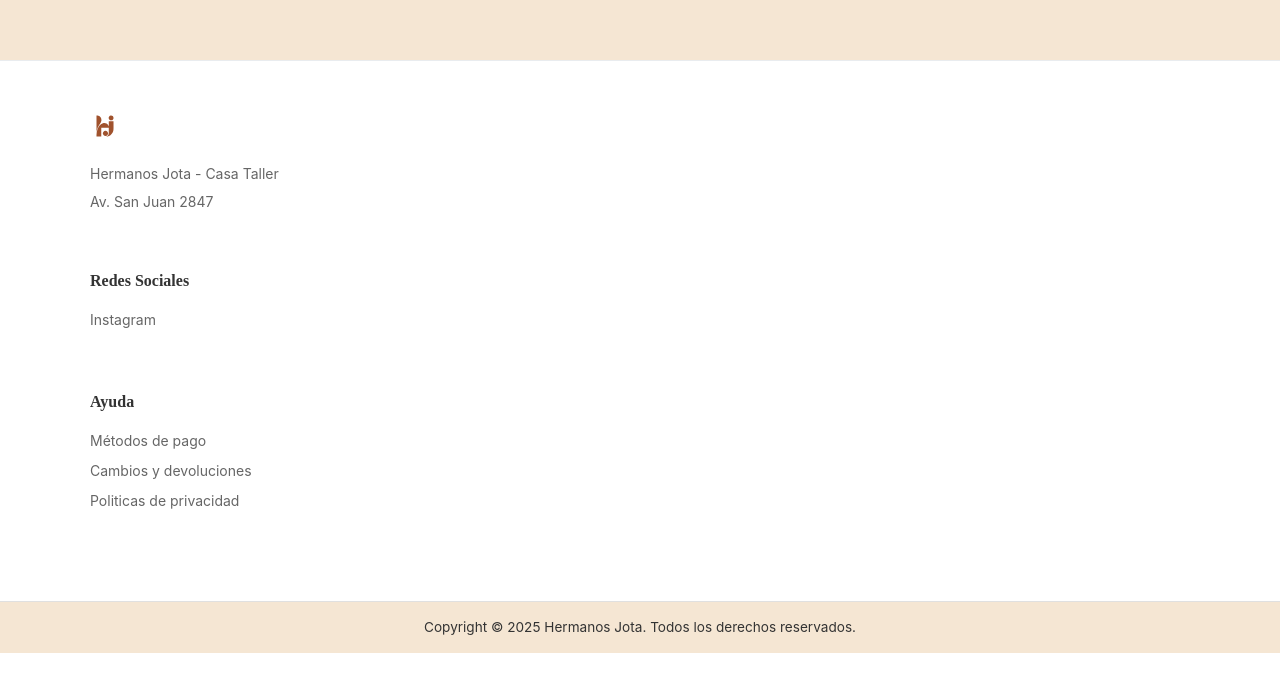
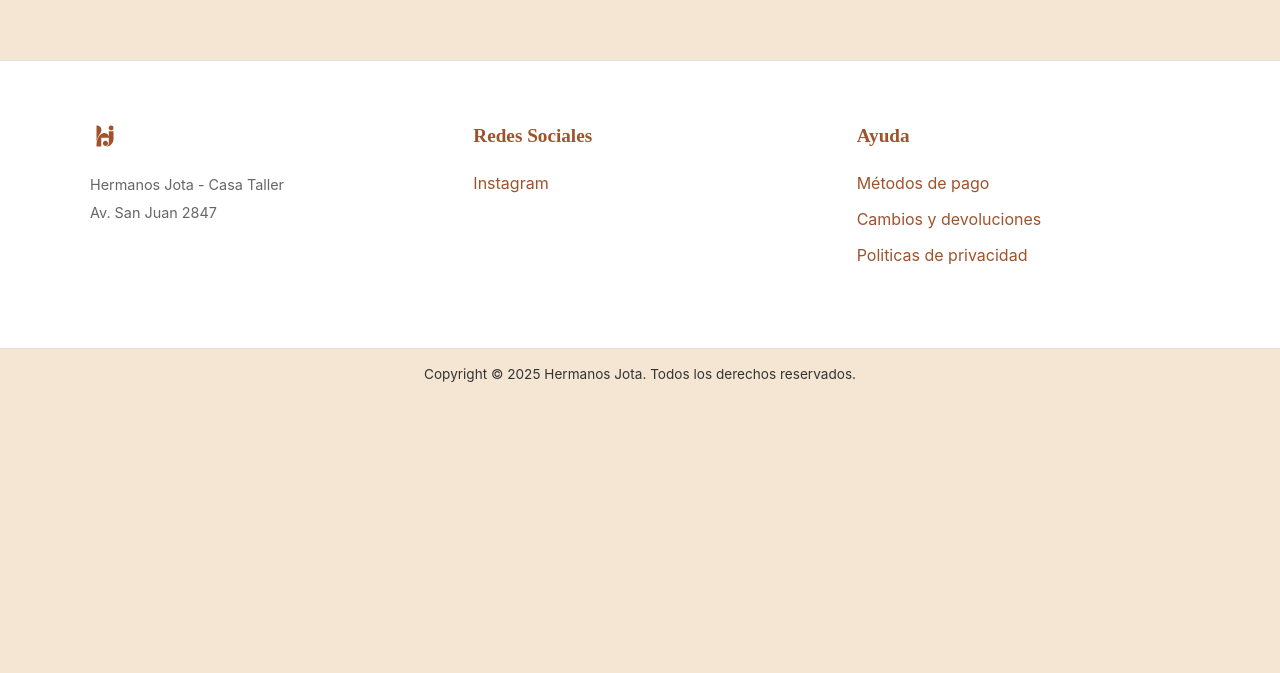
Before and after one commit to jazminshaiel/hermanos_jota, a React (Create React App) app in the folder client/: page /contacto in a window 1280 px wide. Shown: the part 818-1491 px from the top of the page. After the commit the page ends 1219 px from the top, so only its background shows below. Built offline with nearby package versions, Linux system fonts and the light colour scheme.

Commit message:
Se corrige error del footer modificando estilos-contacto.css

```diff
--- a/client/src/styles/estilos-catalogo.css
+++ b/client/src/styles/estilos-catalogo.css
@@ -3,7 +3,7 @@
 /* -------------------------------------------------------------------------- */
 main {
 	padding: 40px 0;
-	min-height: 80vh; /* Para empujar el footer hacia abajo */
+	min-height: 80vh;
 	padding-bottom: 100px;
 }
 
--- a/client/src/styles/estilos-contacto.css
+++ b/client/src/styles/estilos-contacto.css
@@ -136,95 +136,6 @@ form{
 #Enviar:hover {
   background-color: #8b4513;
 }
-/*fin del css del body*/
- .footer {
-            background-color: white;
-            padding: 40px 0 20px;
-            border-top: 1px solid #e9ecef;
-        }
-
-        .footer .container {
-            display: grid;
-            grid-template-columns: 2fr 1fr 2fr;
-            gap: 40px;
-            max-width: 1200px;
-            margin: 0 auto 30px auto;
-            padding: 0 20px;
-        }
-
-        .footer-logo-image {
-            height: 40px;
-            width: auto;
-            margin-bottom: 20px;
-        }
-
-        .company-info p {
-            margin-bottom: 5px;
-            color: #666;
-            font-size: 14px;
-        }
-
-        .footer-section h4 {
-            margin-bottom: 15px;
-            color: #333;
-            font-size: 16px;
-        }
-
-        .footer-section a {
-            display: block;
-            color: #666;
-            text-decoration: none;
-            margin-bottom: 8px;
-            font-size: 14px;
-            transition: color 0.3s;
-        }
-
-        .footer-section a:hover {
-            color: #a0522d;
-        }
-
-        .newsletter {
-            margin-top: 30px;
-        }
-
-        .newsletter-input {
-            display: flex;
-            gap: 10px;
-            margin-top: 10px;
-        }
-
-        .newsletter-input input {
-            flex: 1;
-            padding: 10px;
-            border: 1px solid #ddd;
-            border-radius: 4px;
-            font-size: 14px;
-        }
-
-        .newsletter-input button {
-            padding: 10px 20px;
-            background-color: #a0522d;
-            color: white;
-            border: none;
-            border-radius: 4px;
-            cursor: pointer;
-            font-size: 12px;
-            font-weight: bold;
-            transition: background-color 0.3s;
-        }
-
-        .newsletter-input button:hover {
-            background-color: #8b4513;
-        }
-
-        .footer-bottom {
-            text-align: center;
-            padding-top: 20px;
-            border-top: 1px solid #e9ecef;
-            color: #666;
-            font-size: 14px;
-        }
-
         /* Responsive */
        @media (max-width: 768px) {
             .header {
@@ -273,17 +184,11 @@ form{
                 order: 1;
             }
         }
-        @media (max-width: 768px) {
-            .footer .container {
-                grid-template-columns: 1fr;
-                gap: 30px;
-            }
-        }
+        /* @media (max-width: 768px) {
+
+        } */
 
         @media (max-width: 480px) {
-            .footer .container {
-                padding: 0 15px;
-            }
 
             .newsletter-input {
                 flex-direction: column;
```
